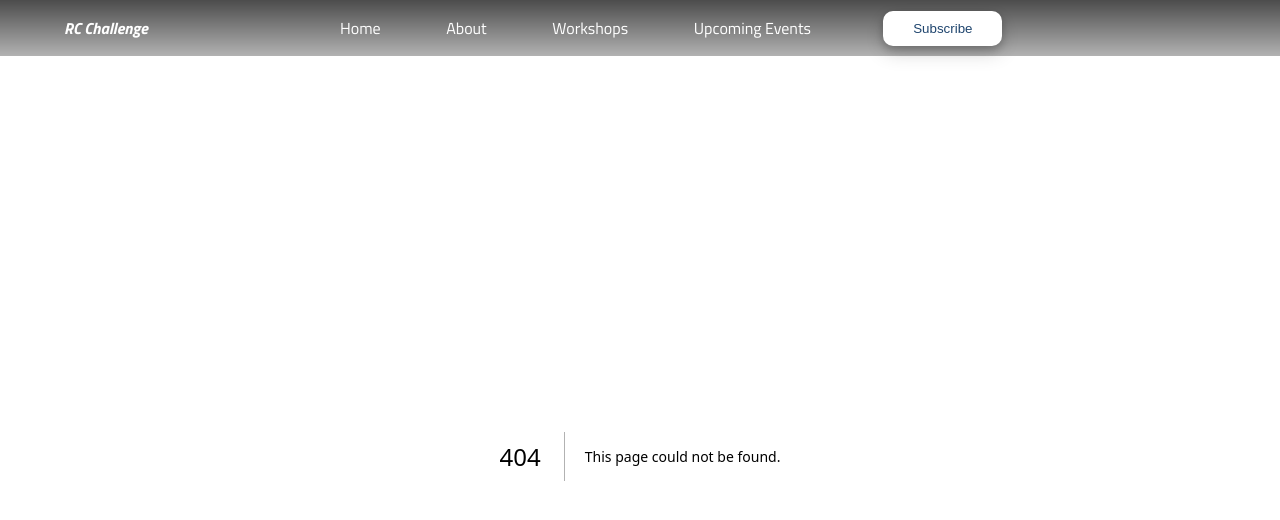
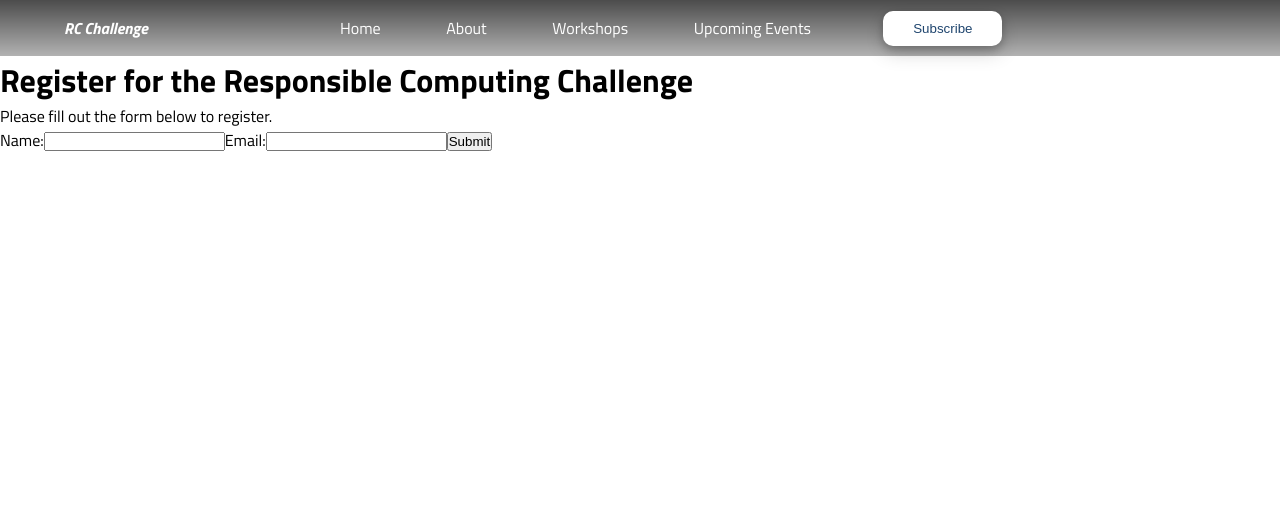
Before and after one commit to efpha/rc_web-app, a Next.js app: page /register in a window 1280 px wide. Before the commit this address had no page. Shown: the top 520 px of the page. Built offline with nearby package versions, Linux system fonts and the light colour scheme.

Commit message:
Initialization of  subscribe page

```diff
--- /dev/null
+++ b/src/app/register/page.tsx
@@ -0,0 +1,19 @@
+export default function subscribe() {
+  return (
+    <div className="register-page">
+      <h1>Register for the Responsible Computing Challenge</h1>
+      <p>Please fill out the form below to register.</p>
+      {/* Registration form can be added here */}
+      <form>
+        {/* Example input fields */}
+        <label htmlFor="name">Name:</label>
+        <input type="text" id="name" name="name" required />
+
+        <label htmlFor="email">Email:</label>
+        <input type="email" id="email" name="email" required />
+
+        <button type="submit">Submit</button>
+      </form>
+    </div>
+  );
+}
```
